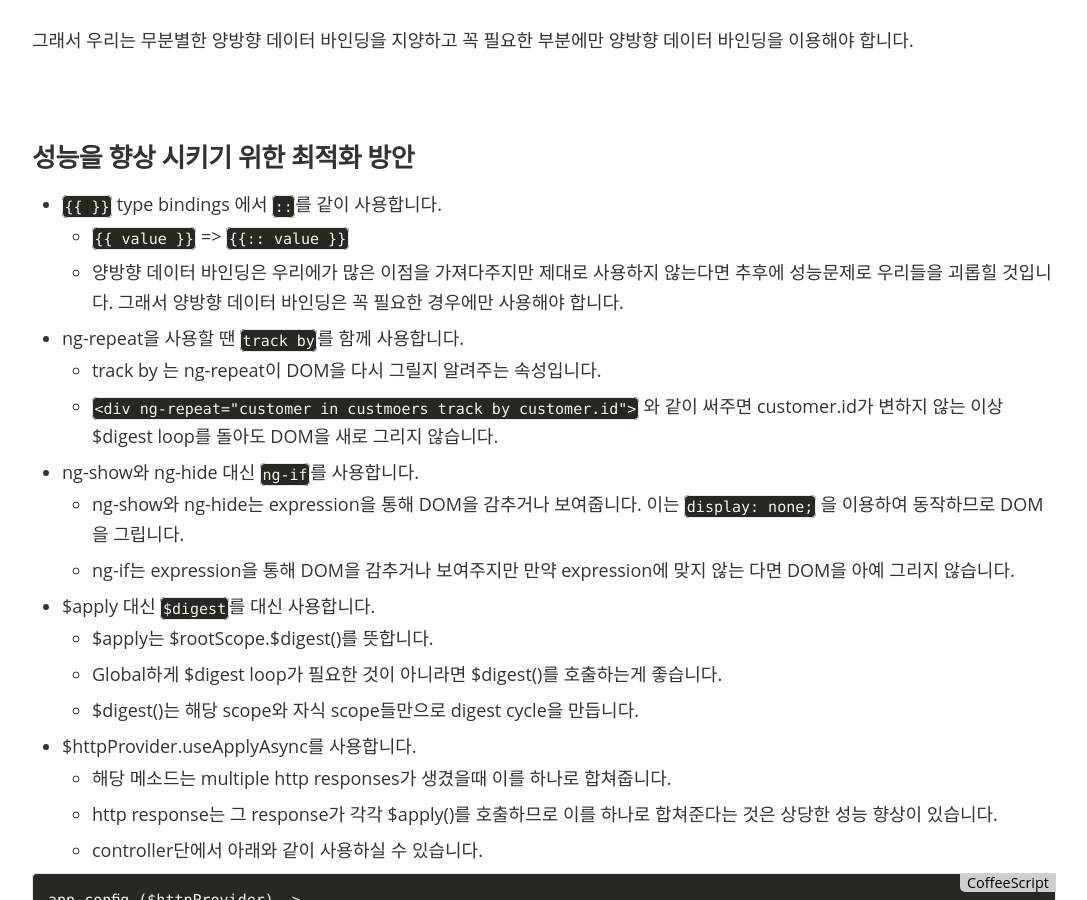
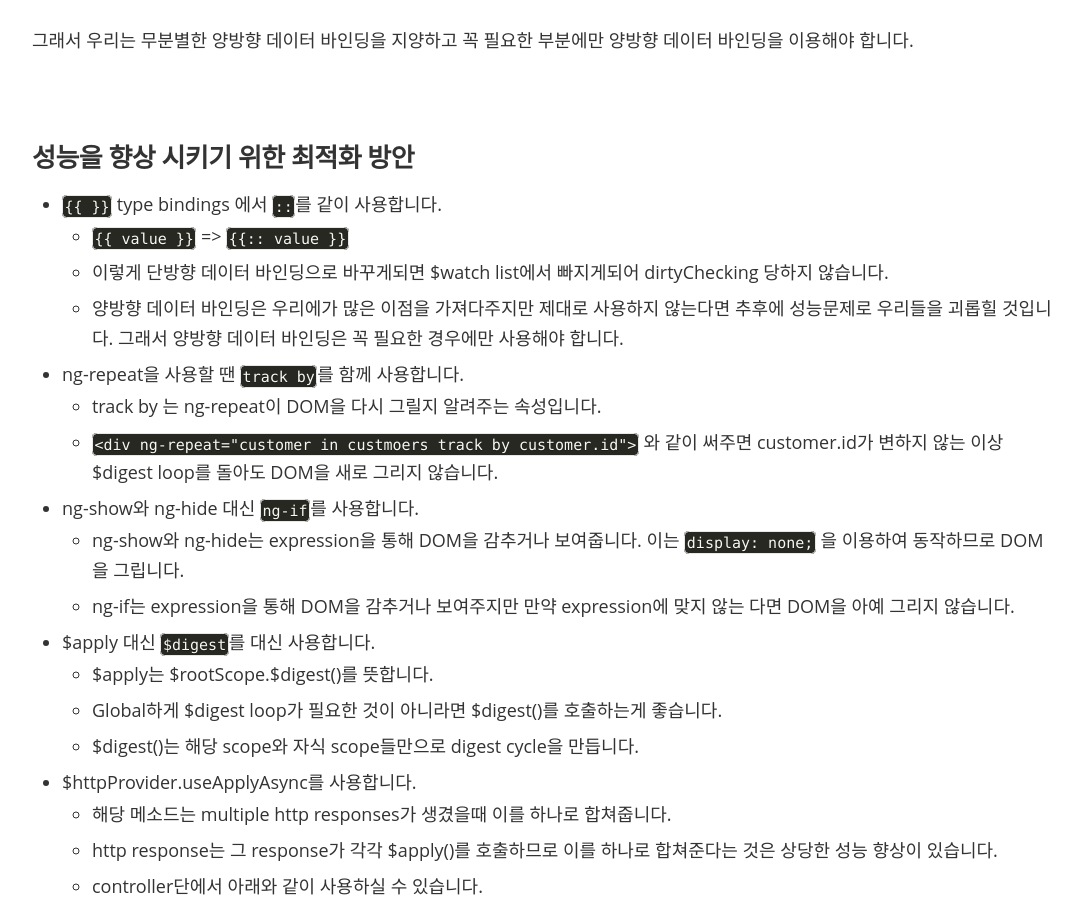
Before and after one commit to qkraudghgh/qkraudghgh.github.io, a Jekyll site: the page built from _posts/2016-08-01-angular-watch-optimize.md, in a window 1280 px wide and 900 px high, scrolled down 2389 px. Shown: the whole window, without its empty margins (96-1183 px from the left). Built offline with Jekyll 4.4.1, drawn with Linux system fonts in a browser that asks for light colours; nearby versions of some CDN libraries; some web fonts are replaced; comment, search, counter and statistics services are not loaded.

Commit message:
글 추가

```diff
--- a/_posts/2016-08-01-angular-watch-optimize.md
+++ b/_posts/2016-08-01-angular-watch-optimize.md
@@ -66,6 +66,7 @@ model에 값을 update해주고 자동으로 view render까지 해주는 이 양
 
 - `{{ "{{  " }}}}` type bindings 에서 `::`를 같이 사용합니다.
   - `{{ "{{ value " }}}}` =>  `{{ "{{:: value  " }}}}`
+  - 이렇게 단방향 데이터 바인딩으로 바꾸게되면 $watch list에서 빠지게되어 dirtyChecking 당하지 않습니다.
   - 양방향 데이터 바인딩은 우리에가 많은 이점을 가져다주지만 제대로 사용하지 않는다면 추후에 성능문제로 우리들을 괴롭힐 것입니다.
 그래서 양방향 데이터 바인딩은 꼭 필요한 경우에만 사용해야 합니다.
 - ng-repeat을 사용할 땐 `track by`를 함께 사용합니다.
```
